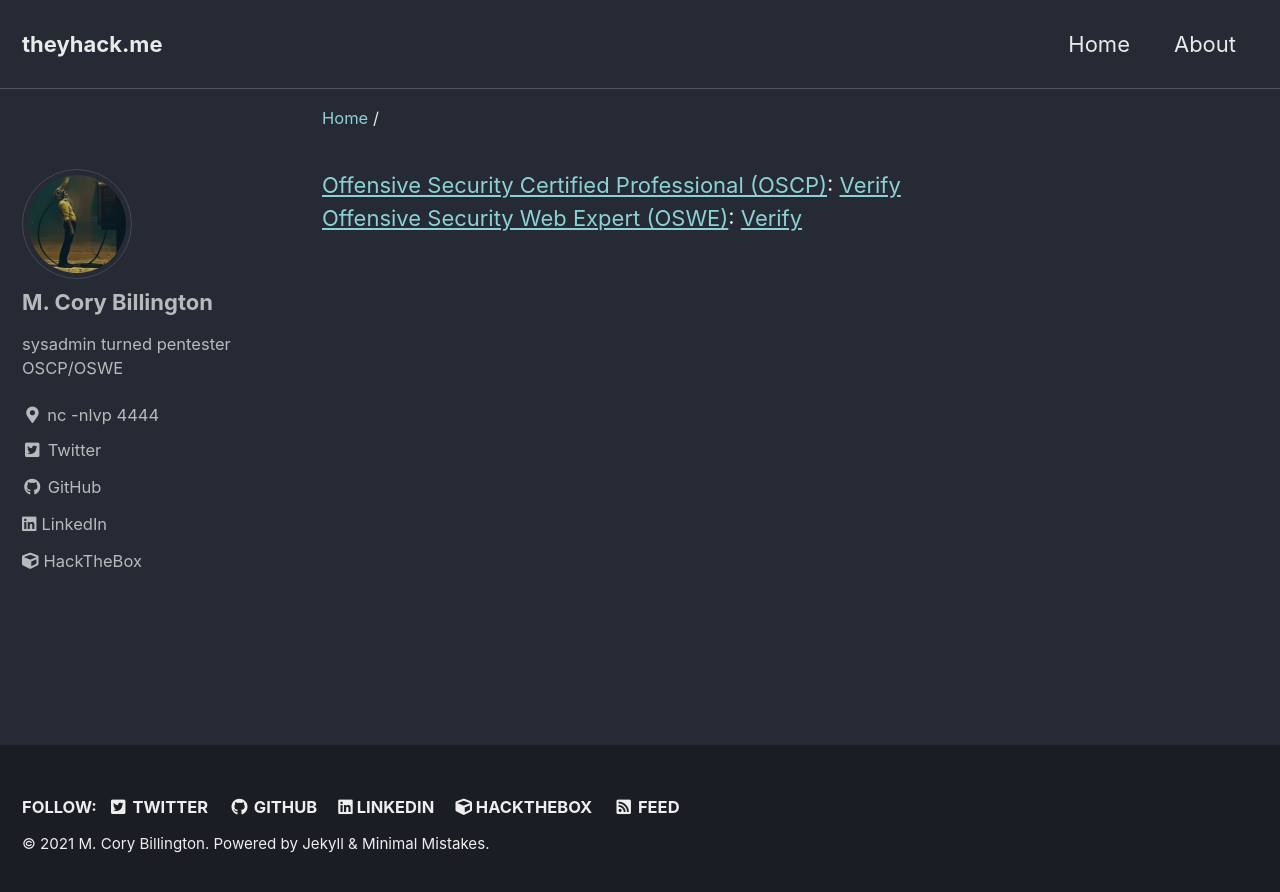
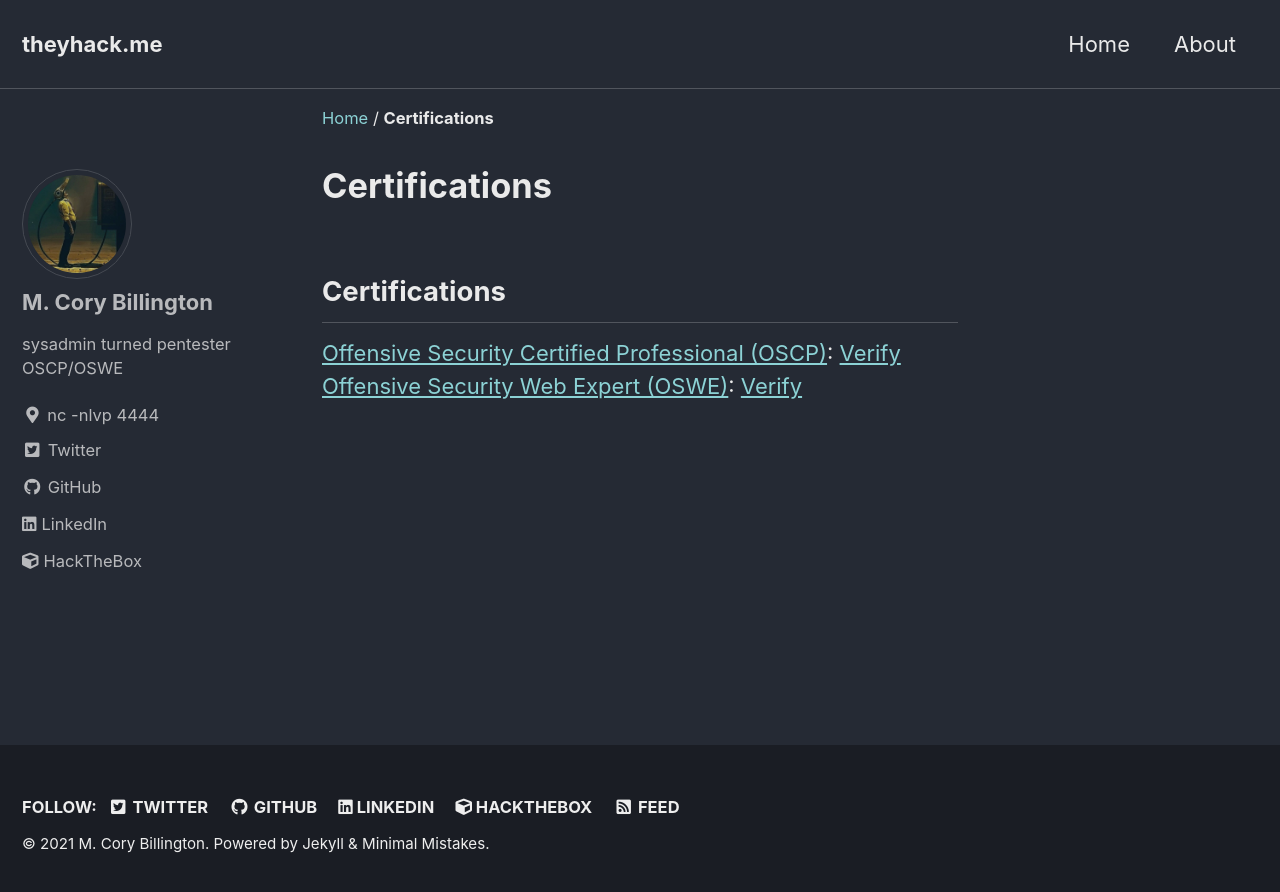
Before and after one commit to mcorybillington/mcorybillington.github.io, a Jekyll site: the page built from _pages/about.md, in a window 1280 px wide. Shown: the top 892 px of the page. Built offline with Jekyll 4.4.1, drawn with Linux system fonts in a browser that asks for light colours; cached includes are drawn as plain includes; our own code applies the rules of GitHub Pages for plain Markdown files.

```diff
--- a/_pages/about.md
+++ b/_pages/about.md
@@ -3,5 +3,7 @@
 permalink: /about/
 author_profile: true
 ---
+
+## Certifications
 [Offensive Security Certified Professional (OSCP)](https://www.offensive-security.com/pwk-oscp/): [Verify](https://www.youracclaim.com/badges/2352083f-2957-4c8d-88db-5df6279b61da)
 [Offensive Security Web Expert (OSWE)](https://www.offensive-security.com/awae-oswe/): [Verify](https://www.youracclaim.com/badges/ab2933bd-5373-443f-b6fe-6a0608ecbe6b)
```
